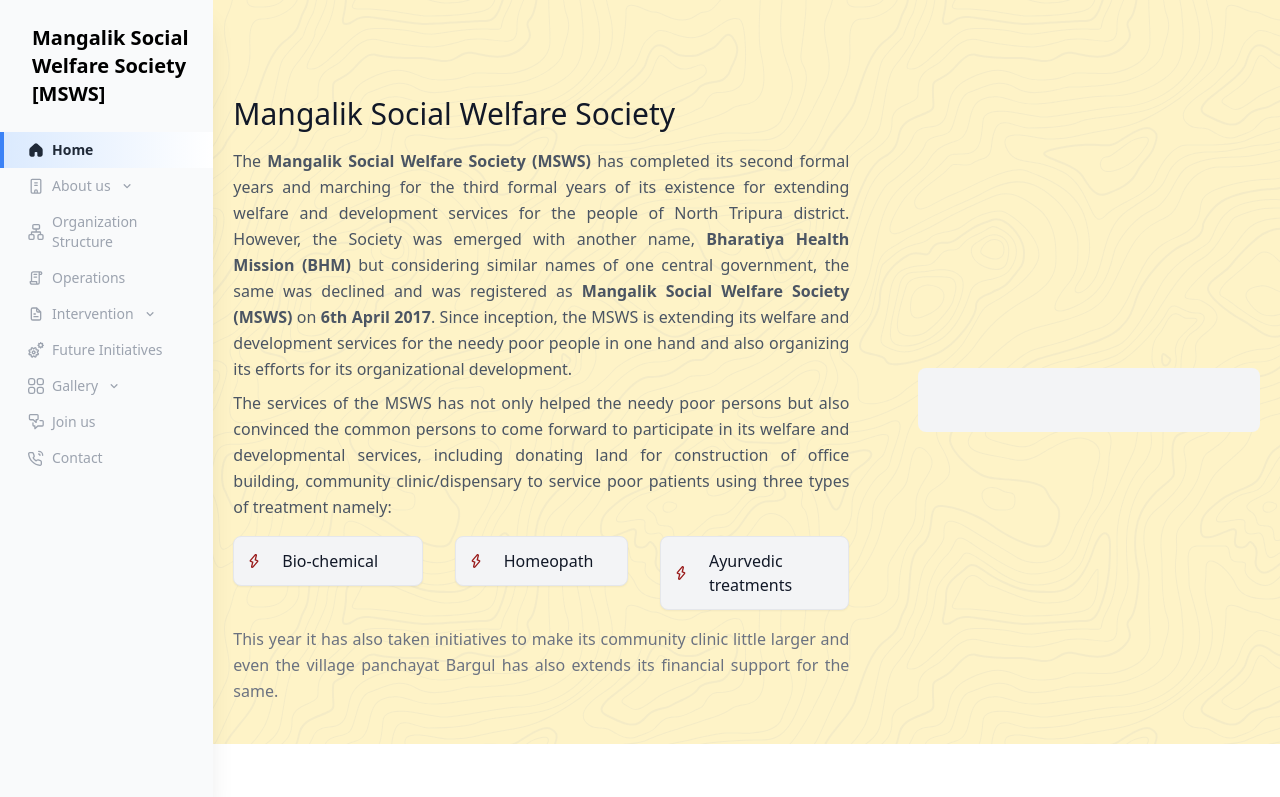
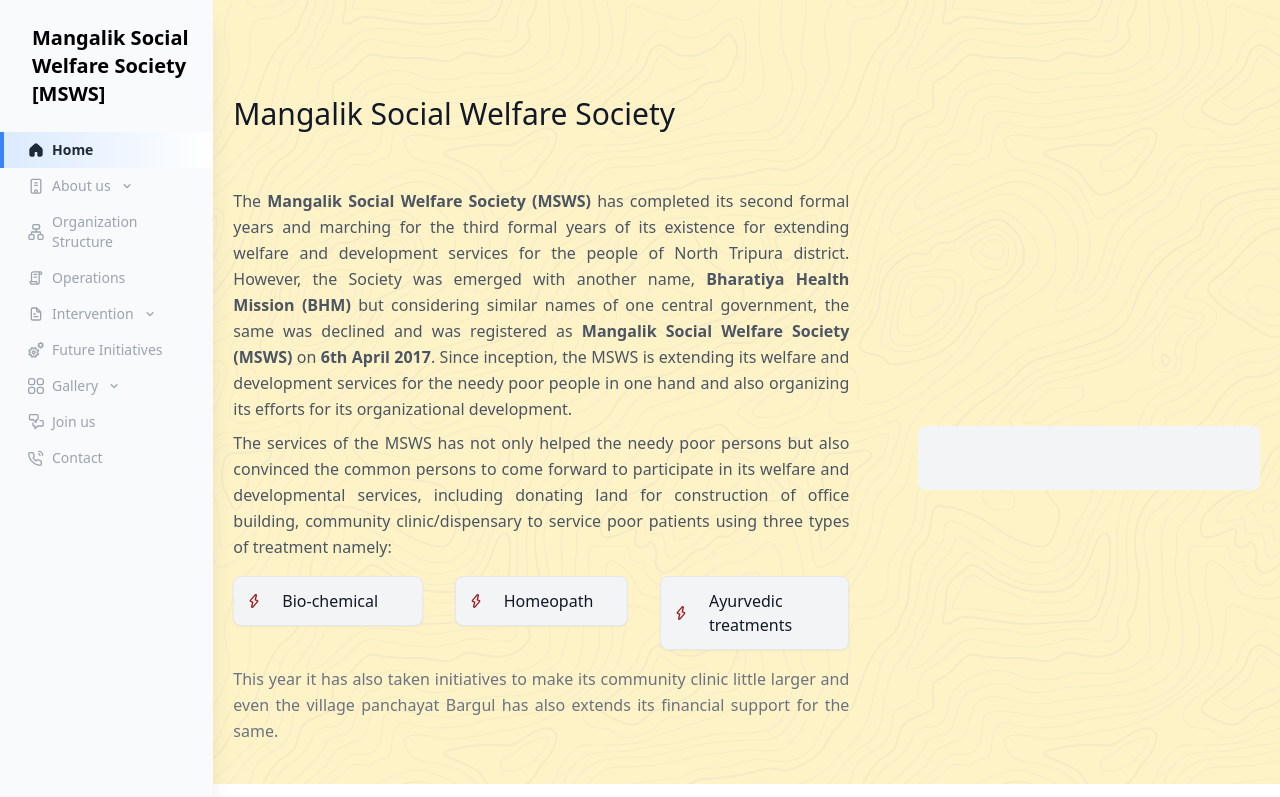
Before and after one commit to Personal-Hobbies/mangalik_social_welfare_society, a Nuxt app: page / in a window 1280 px wide. Shown: the top 797 px of the page. Built offline with nearby package versions, Linux system fonts and the light colour scheme.

Commit message:
updated the header of the page

```diff
--- a/pages/index.vue
+++ b/pages/index.vue
@@ -2,10 +2,13 @@
 	<div class="w-full">
 		<section class="text-gray-600 body-font pattern bg-yellow-100">
 			<div class="container px-5 pt-24 pb-10 mx-auto flex flex-wrap items-center">
+				<h1 class="title-font font-medium text-3xl text-gray-900">
+					Mangalik Social Welfare Society
+				</h1>
+			</div>
+
+			<div class="container px-5 pb-10 mx-auto flex flex-wrap items-center">
 				<div class="lg:w-3/5 md:w-1/2 md:pr-16 lg:pr-0 pr-0">
-					<h1 class="title-font font-medium text-3xl text-gray-900">
-						Mangalik Social Welfare Society
-					</h1>
 					<p class="leading-relaxed mt-4 text-justify">
 						The <b>Mangalik Social Welfare Society (MSWS)</b> has completed its second formal years and marching for the third formal years of its existence for extending welfare and development services for the people of North Tripura district.  However, the Society was emerged with another name, <b>Bharatiya Health Mission (BHM)</b> but considering similar names of one central government, the same was declined and was registered as <b>Mangalik Social Welfare Society (MSWS)</b> on <b>6th April 2017</b>. Since inception, the MSWS is extending its welfare and development services for the needy poor people in one hand and also organizing its efforts for its organizational development.
 					</p>
```
